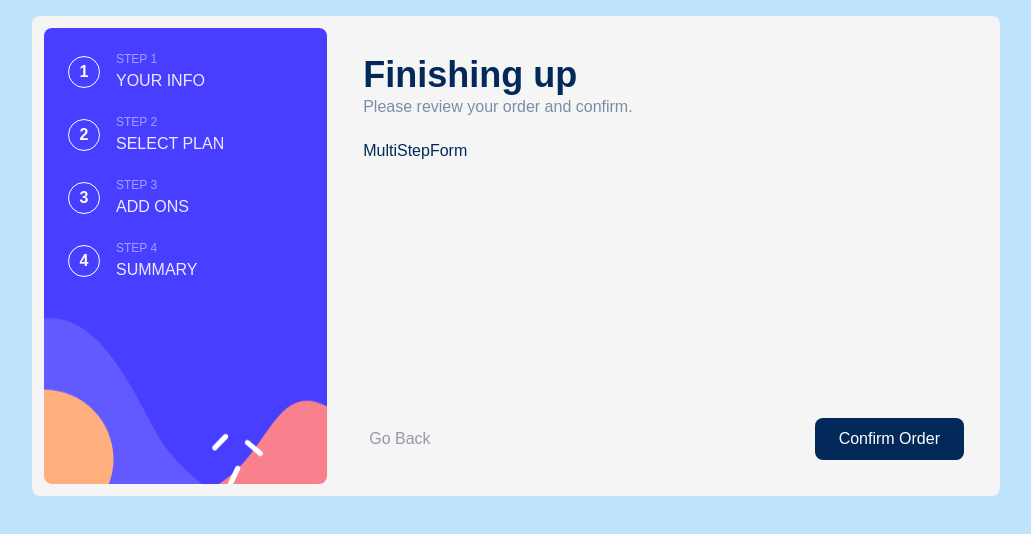
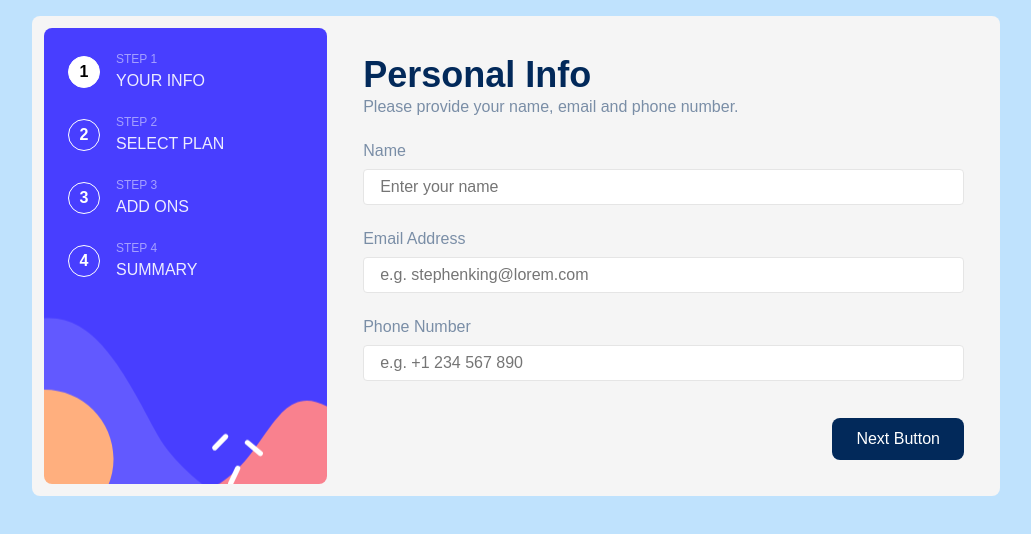
Before and after one commit to canknbr/form-with-react, a React (Vite) app: page / in a window 1280 px wide. Shown: the top 534 px of the page, without its empty margins (124-1155 px from the left). Built offline with nearby package versions, Linux system fonts and the light colour scheme.

Commit message:
added stepOne component

```diff
--- a/src/components/MultiStepForm/index.jsx
+++ b/src/components/MultiStepForm/index.jsx
@@ -38,11 +38,11 @@ const Steps = {
 };
 
 function MultiStepForm() {
-  const [activeStep, setActiveStep] = useState('stepFour');
+  const [activeStep, setActiveStep] = useState('stepOne');
   const ActiveStep = Steps[activeStep].component;
   return (
     <S.MultiStepForm>
-      <Sidebar />
+      <Sidebar activeStep={activeStep} />
       <ActiveStep {...Steps[activeStep]} />
     </S.MultiStepForm>
   );
--- a/src/components/Sidebar/constant.jsx
+++ b/src/components/Sidebar/constant.jsx
@@ -1,24 +1,24 @@
 export const Item = [
   {
-    id: 1,
+    id: 'stepOne',
     number: 1,
     subTitle: 'Step 1',
     title: 'Your Info',
   },
   {
-    id: 2,
+    id: 'stepTwo',
     number: 2,
     subTitle: 'Step 2',
     title: 'Select Plan',
   },
   {
-    id: 3,
+    id: 'stepThree',
     number: 3,
     subTitle: 'Step 3',
     title: 'Add Ons',
   },
   {
-    id: 4,
+    id: 'stepFour',
     number: 4,
     subTitle: 'Step 4',
     title: 'Summary',
--- a/src/components/Sidebar/index.jsx
+++ b/src/components/Sidebar/index.jsx
@@ -1,11 +1,11 @@
 import React from 'react';
 import * as S from './styled';
 import { Item } from './constant';
-function Sidebar() {
+function Sidebar({ activeStep }) {
   return (
     <S.Sidebar>
       {Item.map(item => (
-        <S.Item key={item.id}>
+        <S.Item key={item.id} isActive={activeStep === item.id}>
           <S.ItemNumber>{item.number}</S.ItemNumber>
           <S.ItemBody>
             <S.SubTitle>{item.subTitle}</S.SubTitle>
--- a/src/components/Sidebar/styled.jsx
+++ b/src/components/Sidebar/styled.jsx
@@ -18,6 +18,15 @@ export const Item = styled.div`
   gap: 16px;
   align-items: center;
   text-transform: uppercase;
+
+  ${({ isActive }) =>
+    isActive &&
+    `
+  ${ItemNumber} {
+    background-color: #fff;
+    color: #000;
+  }
+  `}
 `;
 
 export const ItemNumber = styled.div`
--- a/src/components/StepOne/index.jsx
+++ b/src/components/StepOne/index.jsx
@@ -1,7 +1,31 @@
 import React from 'react';
 import Step from '../Step';
+import * as S from './styled';
+import form from '../../../form.json';
 function StepOne(props) {
-  return <Step {...props}>Step One</Step>;
+  const hasError = false;
+  return (
+    <Step {...props}>
+      <S.StepOne>
+        {form.step1.map(item => {
+          return (
+            <S.FormItem key={item.id} hasError={hasError}>
+              <S.FormLabel htmlFor={item.id}>{item.label}</S.FormLabel>
+              <S.FormInput
+                name={item.id}
+                type={item.type}
+                id={item.id}
+                placeholder={item.placeholder}
+              />
+              {hasError && (
+                <S.ErrorMessage>This field is required</S.ErrorMessage>
+              )}
+            </S.FormItem>
+          );
+        })}
+      </S.StepOne>
+    </Step>
+  );
 }
 
 export default StepOne;
--- a/src/components/StepOne/styled.jsx
+++ b/src/components/StepOne/styled.jsx
@@ -1 +1,50 @@
 import styled from 'styled-components';
+
+export const StepOne = styled.div`
+  display: flex;
+  flex-direction: column;
+  gap: 24px;
+`;
+export const FormItem = styled.div`
+  display: flex;
+  flex-direction: column;
+  gap: 8px;
+  position: relative;
+
+  ${({ hasError }) =>
+    hasError &&
+    `
+    ${FormInput} {
+        border-color: hsl(354, 84%, 57%);
+    }
+    `}
+`;
+
+export const FormLabel = styled.label`
+  color: inherit;
+  opacity: 0.5;
+`;
+export const FormInput = styled.input`
+  border: 1px solid #e5e5e5;
+  border-radius: 4px;
+  padding: 8px 16px;
+  font-size: 16px;
+  font-weight: 400;
+  color: inherit;
+  transition: all 0.2s ease-in-out;
+  &::placeholder {
+    color: 'gray';
+  }
+
+  &:hover {
+    color: hsl(243, 100%, 62%);
+  }
+`;
+export const ErrorMessage = styled.p`
+  position: absolute;
+  top: 0;
+  right: 0;
+  color: hsl(354, 84%, 57%);
+  font-size: 12px;
+  font-weight: 400;
+`;
```
